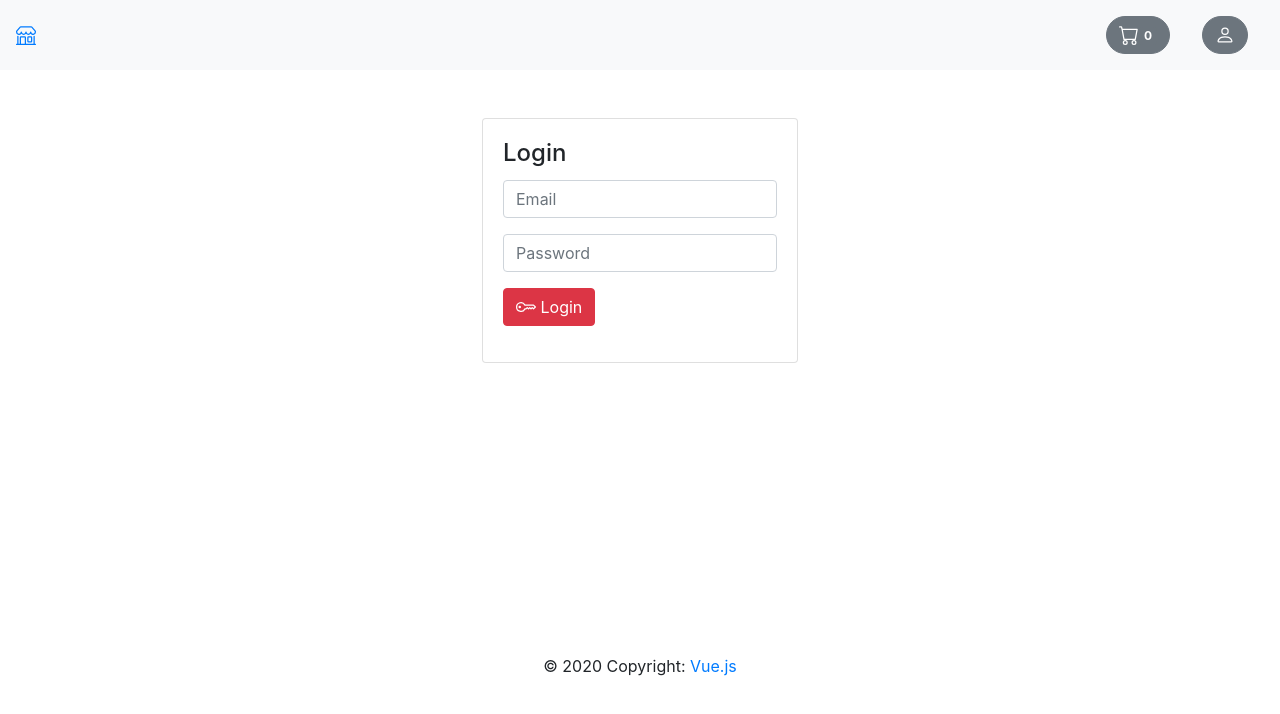
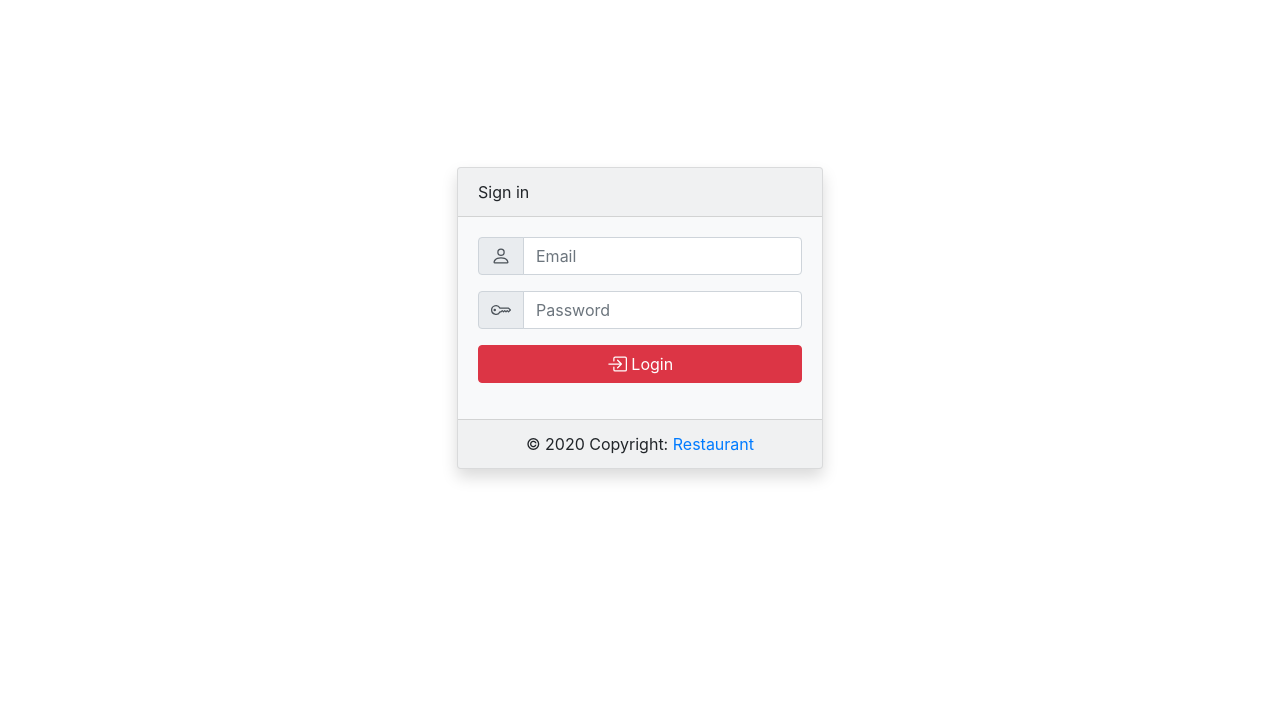
Before and after one commit to Tsynami/BorislavGegovStaj, a Vue app: page /login in a window 1280 px wide. Shown: the top 714 px of the page. Built offline with nearby package versions, Linux system fonts and the light colour scheme.

Commit message:
some styling

```diff
--- a/src/App.vue
+++ b/src/App.vue
@@ -1,41 +1,16 @@
 <template>
   <div id="app">
-    <b-navbar toggleable="lg" :sticky="true" variant="light">
-      <b-nav>
-        <b-navbar-brand>
-          <router-link to="/">
-            <b-icon-shop></b-icon-shop>
-          </router-link>
-        </b-navbar-brand>
-      </b-nav>
-      <b-nav class="ml-auto">
-        <b-nav-item to="/cart" right>
-          <b-button pill>
-            <b-icon-cart></b-icon-cart>
-            <b-badge>{{ countCardItems }}</b-badge>
-          </b-button>
-        </b-nav-item>
-        <b-nav-item>
-          <b-button pill id="profile-btn"><b-icon-person></b-icon-person></b-button>
-          <b-popover target="profile-btn" title="Profile" triggers="focus" placement="bottom">
-            <Profile></Profile>
-          </b-popover>
-        </b-nav-item>
-      </b-nav>
-      <b-navbar-toggle target="nav-collapse" class="ml-auto"></b-navbar-toggle>
-    </b-navbar>
-    <div class="container-fluid" style="min-height: 70vh">
+    <Header
+        :count-card-items="countCardItems"
+        v-if="isLoggedIn"></Header>
+    <div class="container-fluid mt-5 mb-3" style="min-height: 70vh">
       <div class="row">
         <div class="col-12">
           <router-view></router-view>
         </div>
       </div>
     </div>
-    <footer class="page-footer font-small blue pt-4">
-      <div class="footer-copyright text-center">© 2020 Copyright:
-        <a href="https://vuejs.org/">Vue.js</a>
-      </div>
-    </footer>
+    <Footer v-if="isLoggedIn"></Footer>
   </div>
 </template>
 
@@ -43,20 +18,25 @@
 
 import "./assets/sass/main.scss";
 import {getCountCartItems} from "@/utils/cart_util";
+
+import {isLoggedIn} from "@/utils/session_util";
 import {EventBus} from "@/utils/event_bus";
-import Profile from "@/components/Profile";
+import Footer from "@/components/Footer";
+import Header from "@/components/Header";
 
 export default {
   name: 'App',
-  components: {Profile},
+  components: {Header, Footer},
   data: function () {
     return {
-      countCardItems: 0
+      countCardItems: 0,
+      isLoggedIn: false
     };
   },
   methods: {},
   mounted() {
     this.countCardItems = getCountCartItems();
+    this.isLoggedIn = isLoggedIn();
     EventBus.$on('cart-item-event', () => {
       this.countCardItems = getCountCartItems();
     });
--- a/src/components/Cart.vue
+++ b/src/components/Cart.vue
@@ -1,5 +1,10 @@
 <template>
   <BasicComponent :loading="isLoading">
+    <div class="row mb-1">
+      <div class="col-12">
+        <b-breadcrumb :items="[{text: 'Shopping cart', href:'/cart'}]"></b-breadcrumb>
+      </div>
+    </div>
     <div class="row mb-4">
       <div class="col-12">
         <b-jumbotron v-if="order">
--- a/src/components/Dishes.vue
+++ b/src/components/Dishes.vue
@@ -1,5 +1,10 @@
 <template>
   <BasicComponent :loading="isLoading">
+    <div class="row mb-1">
+      <div class="col-12">
+        <b-breadcrumb :items="[{text: 'Restaurants', href:'/'}, {text: 'Dishes', href:'/dishes'}]"></b-breadcrumb>
+      </div>
+    </div>
     <div class="row mb-4">
       <div class="col-12">
         <b-jumbotron>
--- /dev/null
+++ b/src/components/Footer.vue
@@ -0,0 +1,22 @@
+<template>
+  <footer class="shadow fixed-bottom">
+    <b-navbar variant="light" type="light" class="pt-3 pb-3">
+      <b-nav class="m-auto">
+        <span>© 2020 Copyright:</span> <a href="https://localhost:8080">MG Plovdiv</a>
+      </b-nav>
+    </b-navbar>
+  </footer>
+</template>
+
+<script>
+
+
+export default {
+  name: 'Footer',
+  data() {
+    return {}
+  },
+  watch: {},
+  methods: {}
+}
+</script>
--- /dev/null
+++ b/src/components/Header.vue
@@ -0,0 +1,47 @@
+<template>
+  <b-navbar toggleable="lg" :sticky="true" variant="light" type="light" class="shadow">
+    <b-nav>
+      <b-navbar-brand>
+        <b-button pill to="/">
+          <b-icon-shop></b-icon-shop>
+        </b-button>
+      </b-navbar-brand>
+    </b-nav>
+    <b-nav class="ml-auto">
+      <b-nav-item to="/cart" right>
+        <b-button pill>
+          <b-icon-cart></b-icon-cart>
+          <b-badge>{{ countCardItems }}</b-badge>
+        </b-button>
+      </b-nav-item>
+      <b-nav-item>
+        <b-button pill id="profile-btn">
+          <b-icon-person></b-icon-person>
+        </b-button>
+        <b-popover target="profile-btn" title="Profile" triggers="focus" placement="bottom">
+          <Profile></Profile>
+        </b-popover>
+      </b-nav-item>
+    </b-nav>
+    <b-navbar-toggle target="nav-collapse" class="ml-auto"></b-navbar-toggle>
+  </b-navbar>
+</template>
+
+<script>
+
+
+import Profile from "@/components/Profile";
+
+export default {
+  name: 'Header',
+  components: {Profile},
+  props: {
+    countCardItems: Number
+  },
+  data() {
+    return {}
+  },
+  watch: {},
+  methods: {}
+}
+</script>
--- a/src/components/Login.vue
+++ b/src/components/Login.vue
@@ -1,28 +1,47 @@
 <template>
   <BasicComponent :loading="isLoading">
     <div class="container-fluid">
-      <div class="row justify-content-center  mt-5">
-        <b-card title="Login">
+      <div class="row justify-content-center" style="margin-top: 10%">
+        <b-card
+            header="Sign in"
+            style="width: 30%"
+            class="shadow"
+            bg-variant="light">
           <b-form @submit.prevent="login">
             <b-form-group>
               <b-input-group>
+                <div class="input-group-prepend">
+                  <div class="input-group-text">
+                    <b-icon-person></b-icon-person>
+                  </div>
+                </div>
                 <b-form-input v-model="email" placeholder="Email"></b-form-input>
               </b-input-group>
             </b-form-group>
             <b-form-group>
               <b-input-group>
+                <div class="input-group-prepend">
+                  <div class="input-group-text">
+                    <b-icon-key></b-icon-key>
+                  </div>
+                </div>
                 <b-form-input v-model="password" type="password" placeholder="Password"></b-form-input>
               </b-input-group>
             </b-form-group>
             <b-form-group>
               <b-input-group>
-                <b-button type="submit" variant="danger">
-                  <b-icon-key></b-icon-key>
+                <b-button type="submit" variant="danger" class="w-100">
+                  <b-icon-box-arrow-in-right></b-icon-box-arrow-in-right>
                   Login
                 </b-button>
               </b-input-group>
             </b-form-group>
           </b-form>
+          <template #footer>
+            <div class="footer-copyright text-center">© 2020 Copyright:
+              <a href="https://localhost:8080">Restaurant</a>
+            </div>
+          </template>
         </b-card>
       </div>
     </div>
--- a/src/components/Profile.vue
+++ b/src/components/Profile.vue
@@ -1,21 +1,46 @@
 <template>
-  <div>
-    <b-button @click="logout">
-      <b-icon-unlock></b-icon-unlock>
-    </b-button>
+  <div class="container-fluid">
+    <div class="row">
+      <div class="col-6 font-weight-bold">
+        User:
+      </div>
+      <div class="col-6 text-right">
+        {{ user.username }}
+      </div>
+    </div>
+    <div class="row">
+      <div class="col-6 font-weight-bold">
+        Email:
+      </div>
+      <div class="col-6 text-right">
+        {{ user.email }}
+      </div>
+    </div>
+    <hr class="my-4">
+    <div class="row">
+      <div class="col-12 text-right">
+        <b-button @click="logout" variant="danger">
+          <b-icon-unlock></b-icon-unlock>
+        </b-button>
+      </div>
+    </div>
   </div>
 </template>
 
 <script>
 import {deleteJwt} from "@/utils/session_util";
-import {removeUser} from "@/utils/user_util";
-
+import {removeUser, getUser} from "@/utils/user_util";
 
 export default {
   data() {
-    return {}
+    return {
+      user: {}
+    }
   },
   watch: {},
+  mounted() {
+    this.user = getUser();
+  },
   methods: {
     logout() {
       deleteJwt();
--- a/src/components/Restaurants.vue
+++ b/src/components/Restaurants.vue
@@ -1,5 +1,10 @@
 <template>
   <BasicComponent :loading="isLoading">
+    <div class="row mb-1">
+      <div class="col-12">
+        <b-breadcrumb :items="[{text: 'Restaurants', href:'/'}]"></b-breadcrumb>
+      </div>
+    </div>
     <div class="row mb-4">
       <div class="col-12">
         <h3>Restaurants</h3>
```
Also changed, not shown: 1 other file (tests, documents, lock files or other folders).
